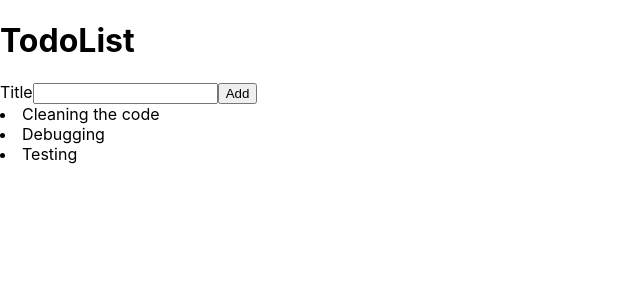
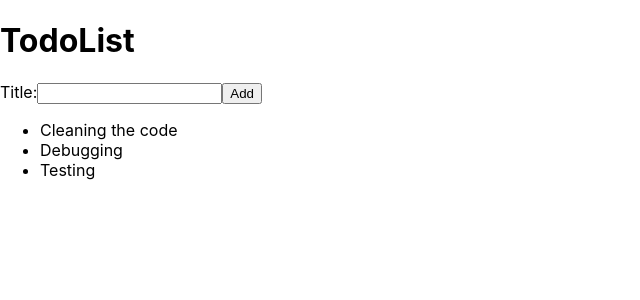
Before and after one commit to elizy88/reacttutorial, a React (Create React App) app: page / in a window 1280 px wide. Shown: the top 300 px of the page, without its empty margins (0-640 px from the left). Built offline with nearby package versions, Linux system fonts and the light colour scheme.

Commit message:
changes to add todo form

```diff
--- a/src/AddTodoForm.js
+++ b/src/AddTodoForm.js
@@ -1,9 +1,15 @@
 import React from "react";
 function AddTodoForm(){
+  const handleAddTodo=(e)=>{
+    e.preventDefault()
+    let todoTitle=e.target.title.value;
+    console.log("todoTitle",todoTitle)
+    e.target.reset()
+  }
 return(
-  <form>
-    <label htmlFor="todoTitle">Title</label>
-    <input id="todoTitle"></input>
+  <form onSubmit={handleAddTodo}>
+    <label htmlFor="todoTitle">Title:</label>
+    <input id="todoTitle" name="title" type="text" ></input>
     <button type="Submit">Add</button>
   </form>
 )
--- a/src/TodoList.js
+++ b/src/TodoList.js
@@ -6,9 +6,11 @@ let todoList=[
 function TodoList(){
   return(
 <div>
+  <ul>
   {todoList.map(function(item){
   return  <TodoListItem key={item.id} todo={item.title}/>
   })}
+  </ul>
 </div>
   )}
 export default TodoList
```
